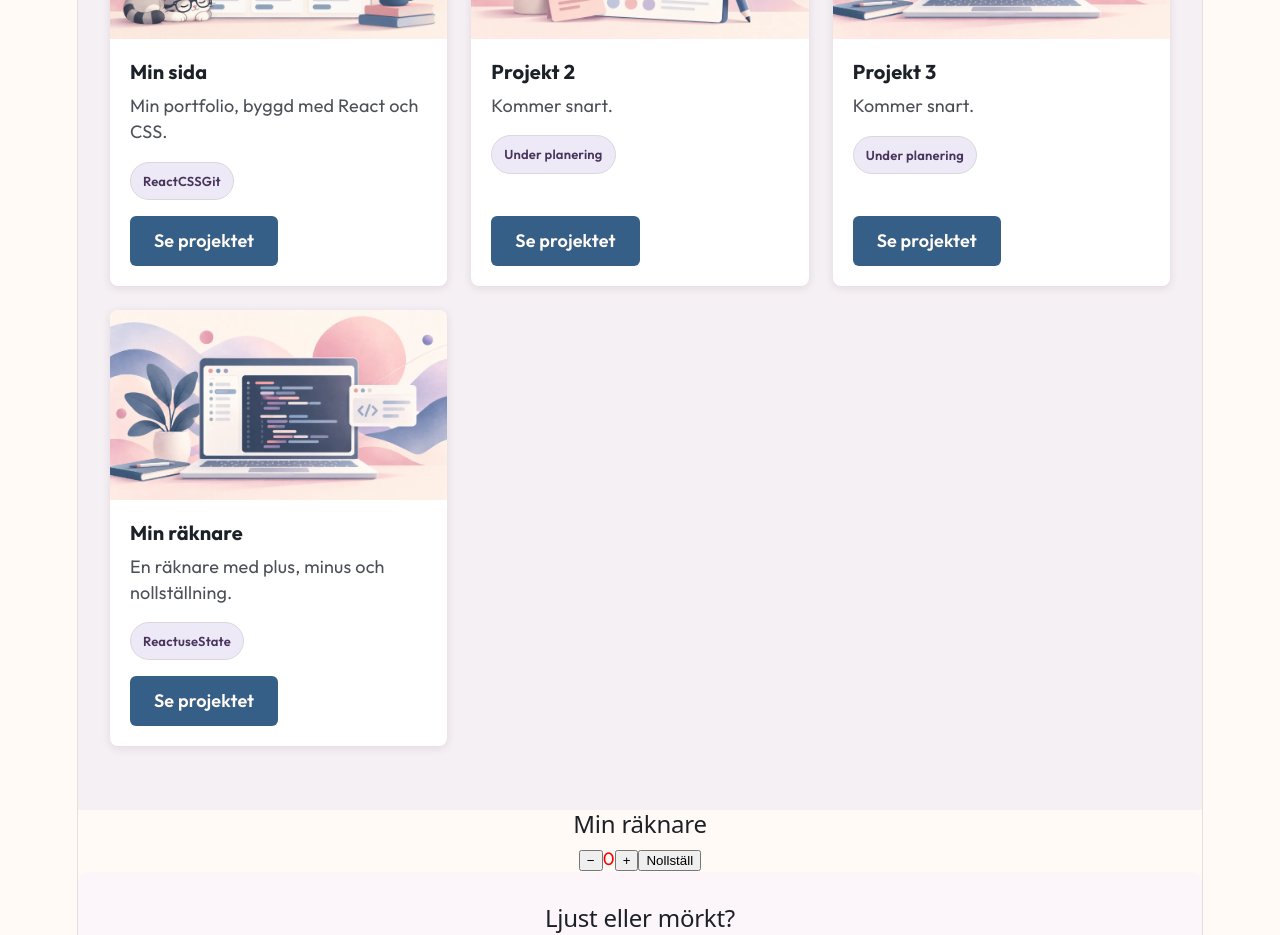
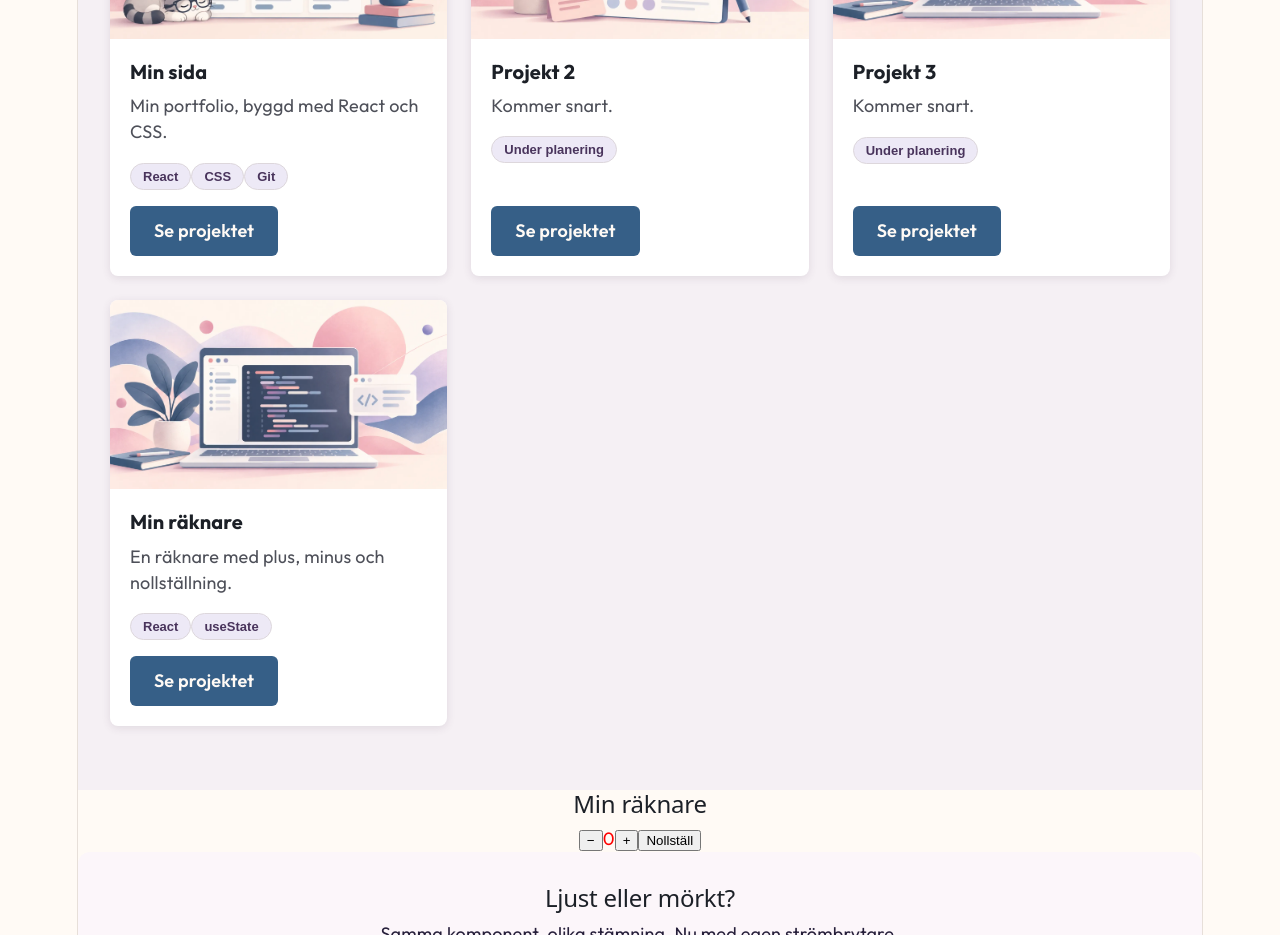
Before and after one commit to nataliedeleeuw/min-sida-experiment, a React (Vite) app: page / in a window 1280 px wide. Shown: the part 1260-2195 px from the top of the page. Built offline with nearby package versions, Linux system fonts and the light colour scheme.

Commit message:
https://github.com/nataliedeleeuw/min-sida-experiment

```diff
--- a/src/components/ProjektKort.jsx
+++ b/src/components/ProjektKort.jsx
@@ -1,13 +1,24 @@
 import "./ProjektKort.css";
 
-function ProjektKort({ titel, text, bild, lank, teknik }) {
+function ProjektKort({ titel, text, bild, lank, teknik, onValjTeknik }) {
   return (
     <article className="projekt-kort">
       <img className="projekt-bild" src={bild} alt="" />
       <div className="projekt-info">
         <h3>{titel}</h3>
         <p>{text}</p>
-        <span className="projekt-teknik">{teknik}</span>
+        <div className="projekt-tekniker">
+  {teknik.map((t) => (
+    <button
+      key={t}
+      type="button"
+      className="projekt-teknik"
+      onClick={() => onValjTeknik(t)}
+    >
+      {t}
+    </button>
+  ))}
+</div>
           <a className="projekt-knapp" href={lank}>Se projektet </a>
       </div>
     </article>
```
